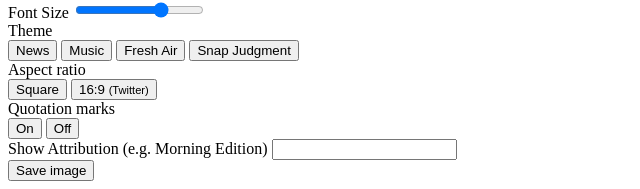
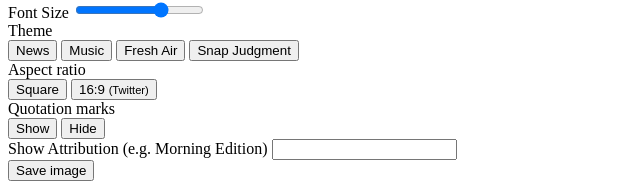
Before and after one commit to nprapps/lunchbox, a Flask app: template templates/quotable.html in a window 1280 px wide. Shown: the part 1009-1198 px from the top of the page, without its empty margins (0-640 px from the left). Run offline with Flask 2, Linux system fonts and the light colour scheme; the template is opened without the code that fills it, so the values that code supplies are empty.

Commit message:
Normalized on/off show/hide

```diff
--- a/templates/quotable.html
+++ b/templates/quotable.html
@@ -52,8 +52,8 @@
                     <div class="form-group">
                         <label>Quotation marks</label>
                         <div id="quote" class="btn-group">
-                            <button class="btn btn-primary">On</button>
-                            <button class="btn btn-default">Off</button>
+                            <button class="btn btn-primary">Show</button>
+                            <button class="btn btn-default">Hide</button>
                         </div>
                     </div>
                     <div class="form-group">
```
